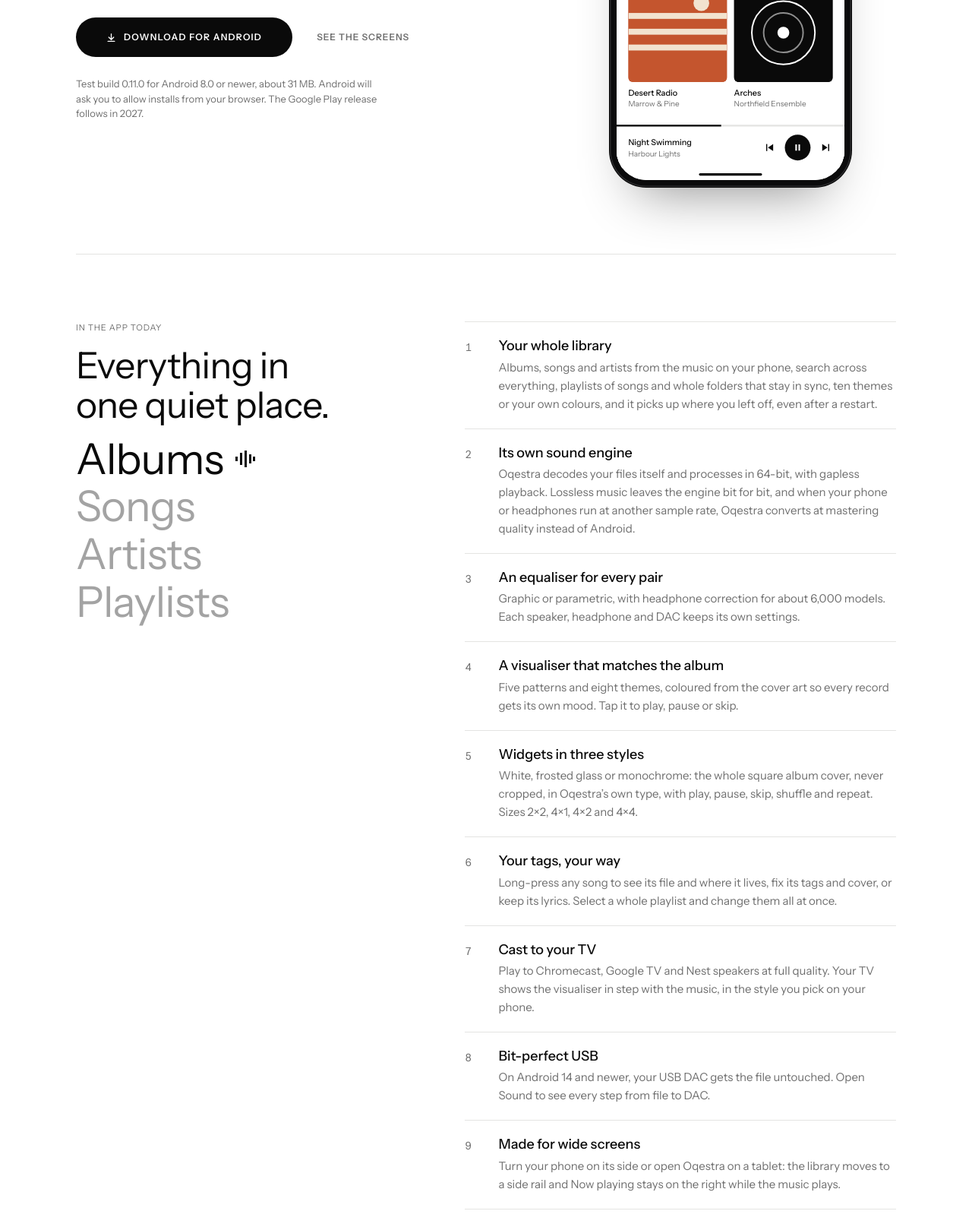
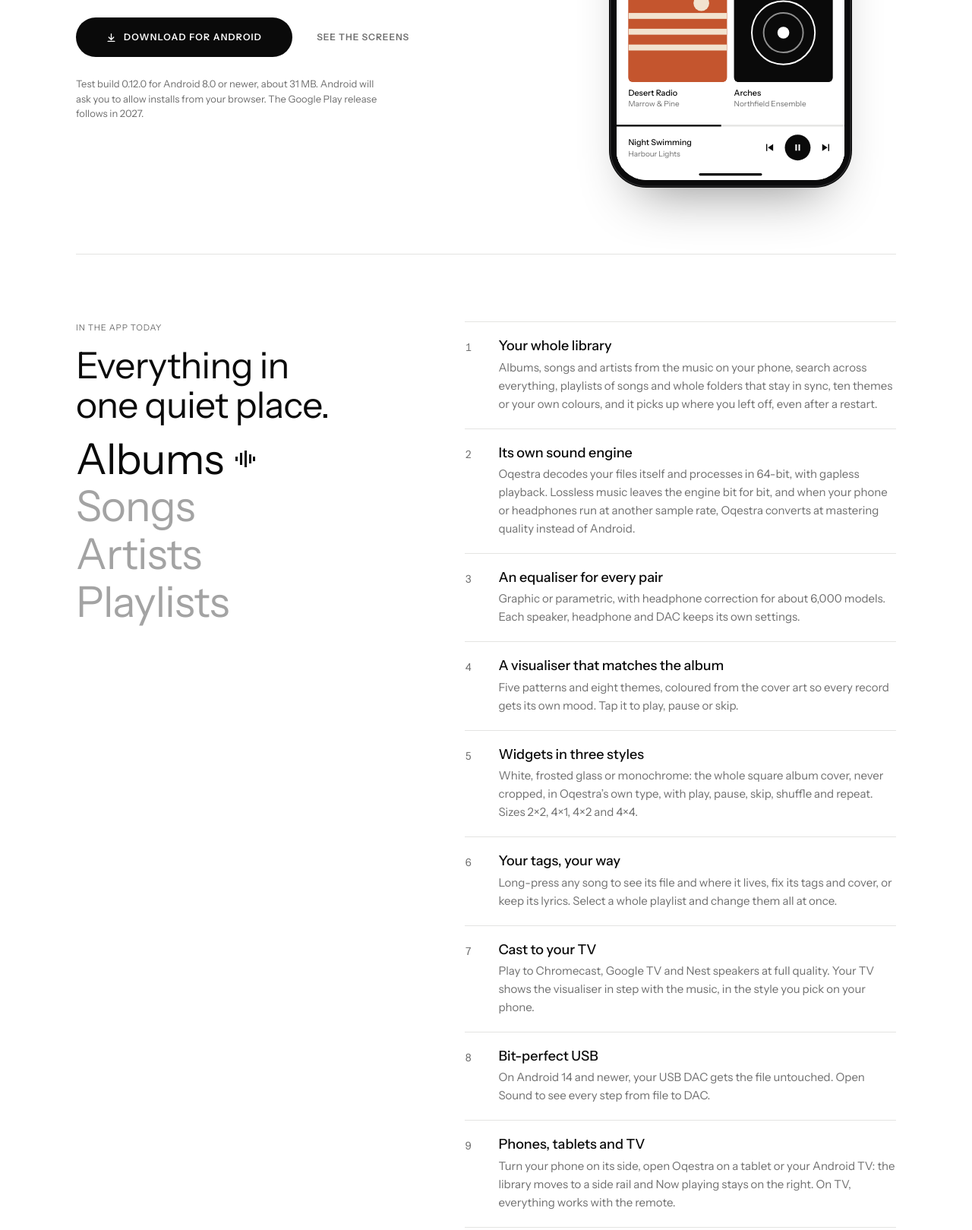
Before and after one commit to aadvark/Oqestra-site, a plain HTML site: page index.html in a window 1280 px wide. Shown: the part 601-2220 px from the top of the page at 76% size. Drawn offline with nearby package versions, Linux system fonts and the light colour scheme; a web font is replaced by a local one.

Commit message:
Site: 0.12.0, phones, tablets and TV
Co-Authored-By: Claude Opus 5.5 <noreply@anthropic.com>
Claude-Session: https://claude.ai/code/session_01Tbimf6b3j9YQGpykfCmXFy

```diff
--- a/index.html
+++ b/index.html
@@ -142,7 +142,7 @@ footer .mark { font-size: 18px; color: var(--ink); }
         <a class="dl" href="downloads/oqestra.apk"><svg viewBox="0 0 24 24" fill="none" stroke="currentColor" stroke-width="2.4" stroke-linecap="round" stroke-linejoin="round" aria-hidden="true"><path d="M12 3v13M6 11l6 6 6-6M4 21h16"></path></svg>Download for Android</a>
         <a class="pill line" href="#screens">See the screens</a>
       </div>
-      <p class="dlnote">Test build 0.11.0 for Android 8.0 or newer, about 31 MB. Android will ask you to allow installs from your browser. The Google Play release follows in 2027.</p>
+      <p class="dlnote">Test build 0.12.0 for Android 8.0 or newer, about 31 MB. Android will ask you to allow installs from your browser. The Google Play release follows in 2027.</p>
     </div>
     <div class="device"><div class="glass"><div class="stage"><iframe src="mockups/library.html" title="Oqestra collection screen" loading="lazy" tabindex="-1"></iframe></div></div>
     </div>
@@ -170,7 +170,7 @@ footer .mark { font-size: 18px; color: var(--ink); }
           <li class="feature"><span class="n">6</span><div><h3>Your tags, your way</h3><p>Long-press any song to see its file and where it lives, fix its tags and cover, or keep its lyrics. Select a whole playlist and change them all at once.</p></div></li>
           <li class="feature"><span class="n">7</span><div><h3>Cast to your TV</h3><p>Play to Chromecast, Google TV and Nest speakers at full quality. Your TV shows the visualiser in step with the music, in the style you pick on your phone.</p></div></li>
           <li class="feature"><span class="n">8</span><div><h3>Bit-perfect USB</h3><p>On Android 14 and newer, your USB DAC gets the file untouched. Open Sound to see every step from file to DAC.</p></div></li>
-          <li class="feature"><span class="n">9</span><div><h3>Made for wide screens</h3><p>Turn your phone on its side or open Oqestra on a tablet: the library moves to a side rail and Now playing stays on the right while the music plays.</p></div></li>
+          <li class="feature"><span class="n">9</span><div><h3>Phones, tablets and TV</h3><p>Turn your phone on its side, open Oqestra on a tablet or your Android TV: the library moves to a side rail and Now playing stays on the right. On TV, everything works with the remote.</p></div></li>
         </ol>
       </div>
     </section>
```
Also changed, not shown: 1 other file.
